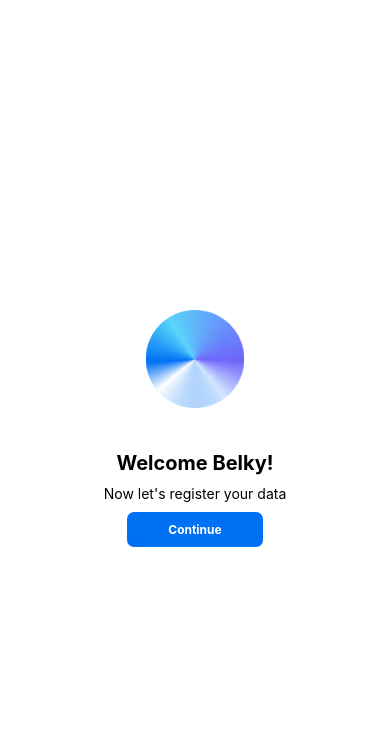
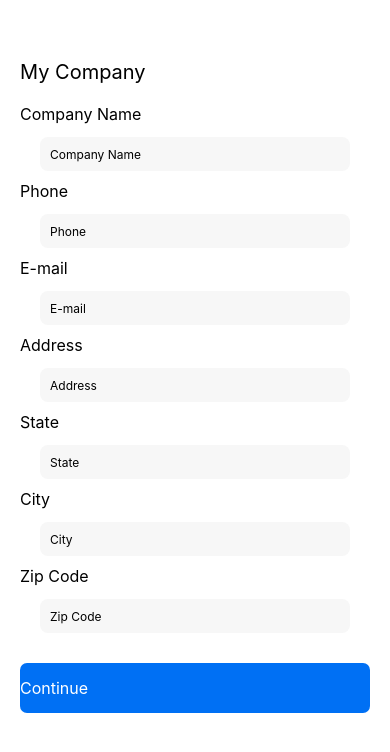
Before and after one commit to Tamayo-Technology-Services/app_cleaning_planner, a React Native app: screen / in a window 390 px wide. Shown: the top 752 px of the page. Built offline with nearby package versions, Linux system fonts and the light colour scheme.

Commit message:
Add two new screens mydata and mycompany

```diff
--- a/App.tsx
+++ b/App.tsx
@@ -5,6 +5,8 @@ import HomeScreen from './src/screens/home';
 import PasswordResetForm from './src/screens/forgot_password';
 import RegisterScreen from './src/screens/register';
 import WelcomePage from './src/screens/welcome';
+import MyDataScreen from './src/screens/my_data';
+import MyCompanyScreen from './src/screens/my_company';
 
 const App: React.FC = () => {
   const [isAuthenticated, setIsAuthenticated] = useState(false);
@@ -32,7 +34,9 @@ const App: React.FC = () => {
         // <HomeScreen onLogout={handleLogout} />
         // <PasswordResetForm />
         // <RegisterScreen onRegister={handleRegister} />
-        <WelcomePage />
+        // <WelcomePage />
+        // <MyDataScreen onContinue={() => {}} />
+        <MyCompanyScreen onContinue={() => {}} />
       )}
     </View>
   );
--- a/src/components/TextInputComponent/index.tsx
+++ b/src/components/TextInputComponent/index.tsx
@@ -34,7 +34,9 @@ const TextInputComponent: React.FC<TextInputComponentProps> = ({ placeholder, ke
         autoCapitalize="none"
         {...rest}
       />
-      <Image source={image} style={{position: 'absolute', right: 30, top: 19}} />
+      {image_type !== '' &&(
+        <Image source={image} style={{position: 'absolute', right: 30, top: 19}} />
+        )}
     </View>
   );
 };
--- /dev/null
+++ b/src/screens/my_company/index.tsx
@@ -0,0 +1,143 @@
+import React, { useState } from 'react';
+import { View, Text, TouchableOpacity } from 'react-native';
+import TextInputComponent from '../../components/TextInputComponent';
+
+interface MyCompanyProps {
+  onContinue: (data: MyCompanyFields) => void;
+}
+
+interface MyCompanyFields {
+  companyName: string;
+  phone: string;
+  email: string;
+  address: string;
+  state: string;
+  city: string;
+  zipCode: string;
+}
+
+const MyCompanyScreen: React.FC<MyCompanyProps> = ({ onContinue }) => {
+  const [myCompany, setMyCompany] = useState<MyCompanyFields>({
+    companyName: '',
+    phone: '',
+    email: '',
+    address: '',
+    state: '',
+    city: '',
+    zipCode: '',
+  });
+
+  const handleContinue = () => {
+    // You can perform any validation or processing here before continuing
+    onContinue(myCompany);
+  };
+
+  return (
+    <View style={styles.container}>
+      <Text style={styles.screenTitle}>My Company</Text>
+
+      <View>
+        <Text style={styles.label}>Company Name</Text>
+        <TextInputComponent
+          placeholder="Company Name"
+          value={myCompany.companyName}
+          onChangeText={(text) => setMyCompany({ ...myCompany, companyName: text })}
+          image_type=''
+        />
+      </View>
+
+      <View>
+        <Text style={styles.label}>Phone</Text>
+        <TextInputComponent
+          placeholder="Phone"
+          value={myCompany.phone}
+          onChangeText={(text) => setMyCompany({ ...myCompany, phone: text })}
+          image_type=''
+        />
+      </View>
+
+      <View>
+        <Text style={styles.label}>E-mail</Text>
+        <TextInputComponent
+          placeholder="E-mail"
+          keyboardType="email-address"
+          value={myCompany.email}
+          onChangeText={(text) => setMyCompany({ ...myCompany, email: text })}
+          image_type=''
+        />
+      </View>
+
+      <View>
+        <Text style={styles.label}>Address</Text>
+        <TextInputComponent
+          placeholder="Address"
+          value={myCompany.address}
+          onChangeText={(text) => setMyCompany({ ...myCompany, address: text })}
+          image_type=''
+        />
+      </View>
+
+      <View>
+        <Text style={styles.label}>State</Text>
+        <TextInputComponent
+          placeholder="State"
+          value={myCompany.state}
+          onChangeText={(text) => setMyCompany({ ...myCompany, state: text })}
+          image_type=''
+        />
+      </View>
+
+      <View>
+        <Text style={styles.label}>City</Text>
+        <TextInputComponent
+          placeholder="City"
+          value={myCompany.city}
+          onChangeText={(text) => setMyCompany({ ...myCompany, city: text })}
+          image_type=''
+        />
+      </View>
+
+      <View>
+        <Text style={styles.label}>Zip Code</Text>
+        <TextInputComponent
+          placeholder="Zip Code"
+          value={myCompany.zipCode}
+          onChangeText={(text) => setMyCompany({ ...myCompany, zipCode: text })}
+          image_type=''
+        />
+      </View>
+
+      <TouchableOpacity style={styles.continueButton} onPress={handleContinue}>
+        <Text style={styles.continueButtonText}>Continue</Text>
+      </TouchableOpacity>
+    </View>
+  );
+};
+
+const styles = {
+  container: {
+    flex: 1,
+    marginTop: 40,
+    padding: 20,
+  },
+  screenTitle: {
+    fontSize: 20,
+    marginBottom: 20,
+  },
+  label: {
+    fontSize: 16,
+    marginBottom: 5,
+  },
+  continueButton: {
+    backgroundColor: '#0070F4',
+    paddingVertical: 15,
+    borderRadius: 7,
+    marginTop: 20,
+  },
+  continueButtonText: {
+    color: 'white',
+    fontSize: 16,
+  },
+};
+
+export default MyCompanyScreen;
--- /dev/null
+++ b/src/screens/my_data/index.tsx
@@ -0,0 +1,143 @@
+import React, { useState } from 'react';
+import { View, Text, TouchableOpacity } from 'react-native';
+import TextInputComponent from '../../components/TextInputComponent';
+
+interface MyDataProps {
+  onContinue: (data: MyDataFields) => void;
+}
+
+interface MyDataFields {
+  firstName: string;
+  lastName: string;
+  phone: string;
+  email: string;
+  address: string;
+  state: string;
+  zipCode: string;
+}
+
+const MyDataScreen: React.FC<MyDataProps> = ({ onContinue }) => {
+  const [myData, setMyData] = useState<MyDataFields>({
+    firstName: '',
+    lastName: '',
+    phone: '',
+    email: '',
+    address: '',
+    state: '',
+    zipCode: '',
+  });
+
+  const handleContinue = () => {
+    // You can perform any validation or processing here before continuing
+    onContinue(myData);
+  };
+
+  return (
+    <View style={styles.container}>
+      <Text style={styles.screenTitle}>My Data</Text>
+
+      <View>
+        <Text style={styles.label}>First Name</Text>
+        <TextInputComponent
+          placeholder="First Name"
+          value={myData.firstName}
+          onChangeText={(text) => setMyData({ ...myData, firstName: text })}
+          image_type=''
+        />
+      </View>
+
+      <View>
+        <Text style={styles.label}>Last Name</Text>
+        <TextInputComponent
+          placeholder="Last Name"
+          value={myData.lastName}
+          onChangeText={(text) => setMyData({ ...myData, lastName: text })}
+          image_type=''
+        />
+      </View>
+
+      <View>
+        <Text style={styles.label}>Phone</Text>
+        <TextInputComponent
+          placeholder="Phone"
+          value={myData.phone}
+          onChangeText={(text) => setMyData({ ...myData, phone: text })}
+          image_type=''
+        />
+      </View>
+
+      <View>
+        <Text style={styles.label}>E-mail</Text>
+        <TextInputComponent
+          placeholder="E-mail"
+          keyboardType="email-address"
+          value={myData.email}
+          onChangeText={(text) => setMyData({ ...myData, email: text })}
+          image_type=''
+        />
+      </View>
+
+      <View>
+        <Text style={styles.label}>Address</Text>
+        <TextInputComponent
+          placeholder="Address"
+          value={myData.address}
+          onChangeText={(text) => setMyData({ ...myData, address: text })}
+          image_type=''
+        />
+      </View>
+
+      <View>
+        <Text style={styles.label}>State</Text>
+        <TextInputComponent
+          placeholder="State"
+          value={myData.state}
+          onChangeText={(text) => setMyData({ ...myData, state: text })}
+          image_type=''
+        />
+      </View>
+
+      <View>
+        <Text style={styles.label}>Zip Code</Text>
+        <TextInputComponent
+          placeholder="Zip Code"
+          value={myData.zipCode}
+          onChangeText={(text) => setMyData({ ...myData, zipCode: text })}
+          image_type=''
+        />
+      </View>
+
+      <TouchableOpacity style={styles.continueButton} onPress={handleContinue}>
+        <Text style={styles.continueButtonText}>Continue</Text>
+      </TouchableOpacity>
+    </View>
+  );
+};
+
+const styles = {
+  container: {
+    flex: 1,
+    marginTop: 40,
+    padding: 20,
+  },
+  screenTitle: {
+    fontSize: 20,
+    marginBottom: 20,
+  },
+  label: {
+    fontSize: 16,
+    marginBottom: 5,
+  },
+  continueButton: {
+    backgroundColor: '#0070F4',
+    paddingVertical: 15,
+    borderRadius: 7,
+    marginTop: 20,
+  },
+  continueButtonText: {
+    color: 'white',
+    fontSize: 16,
+  },
+};
+
+export default MyDataScreen;
```
